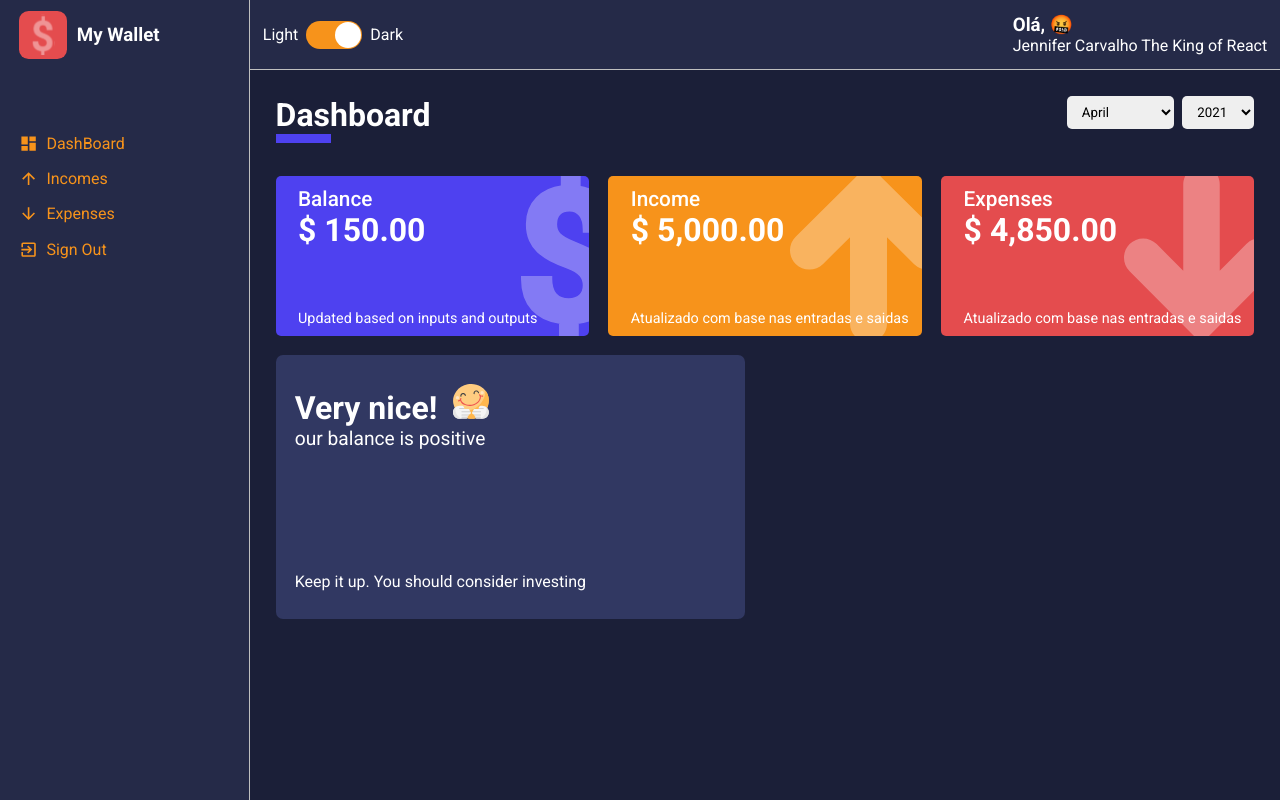
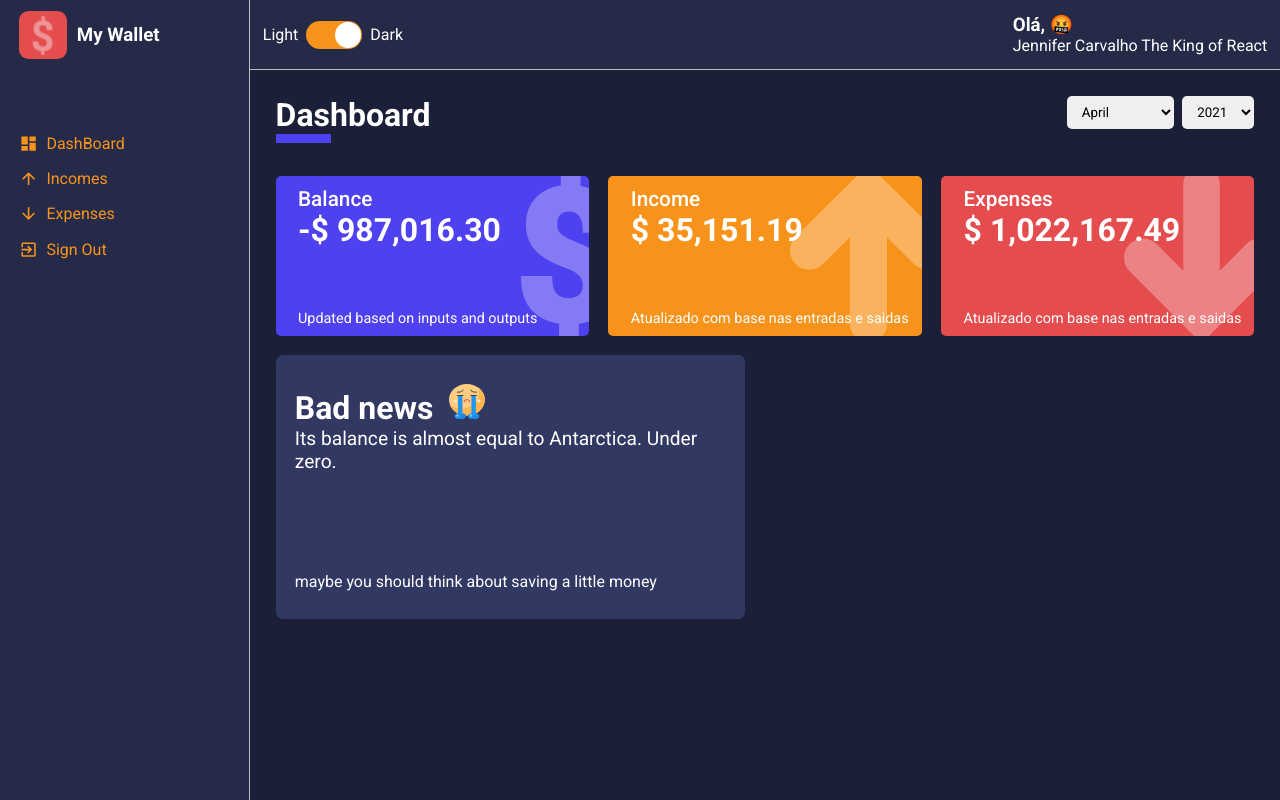
Before and after one commit to Wtheodoro/my-wallet, a React (Create React App) app: page /dashboard in a window 1280 px wide. Built offline with nearby package versions, Linux system fonts and the light colour scheme.

Commit message:
wallet stats

```diff
--- a/src/DB/expenses.ts
+++ b/src/DB/expenses.ts
@@ -47,7 +47,8 @@ const expenses = [
   {"description":"Plano de Saúde",        "amount":"300.00","type":"saída","frequency":"recurrent","date":"2020-07-23"},
   {"description":"Compras do mês",        "amount":"700.00","type":"saída","frequency":"recurrent","date":"2020-07-25"},
   {"description":"Cafeteira",             "amount":"250.00","type":"saída","frequency":"eventual",  "date":"2015-07-26"},
-  {"description":"Pizza",                 "amount":"60.00", "type":"saída","frequency":"eventual",  "date":"2000-07-19"}
+  {"description":"Pizza",                 "amount":"60.00", "type":"saída","frequency":"eventual",  "date":"2000-07-19"},
+  {"description":"Preço abusivo p/ teste",                 "amount":"1000000.00", "type":"saída","frequency":"eventual",  "date":"2021-04-19"},
 ]
 
 export default expenses
--- a/src/pages/Dashboard/index.tsx
+++ b/src/pages/Dashboard/index.tsx
@@ -10,6 +10,7 @@ import WalletBox from '../../components/contentSet/dashboardSet/WalletBox';
 import MessageBox from '../../components/contentSet/dashboardSet/MessageBox';
 import happyImg from '../../assets/happy.svg'
 import sadImg from '../../assets/sad.svg'
+import grinninImg from '../../assets/grinning.svg'
 
 
 const Dashboard: React.FC<IRouteParams> = ({ match }) => {
@@ -49,6 +50,66 @@ const Dashboard: React.FC<IRouteParams> = ({ match }) => {
     })
   }, [])
 
+  const totalExpenses = useMemo(() => {
+    let total: number = 0
+
+    expenses.map(i => {
+      const date = new Date(i.date)
+      const year = date.getFullYear()
+      const month = date.getMonth() + 1
+
+      if (month === selectedMonth && year === selectedYear) {
+        total += Number(i.amount)
+      }
+    })
+
+    return total
+  }, [selectedMonth, selectedYear])
+
+  const totalIncomes = useMemo(() => {
+    let total: number = 0
+
+    gains.map(i => {
+      const date = new Date(i.date)
+      const year = date.getFullYear()
+      const month = date.getMonth() + 1
+
+      if (month === selectedMonth && year === selectedYear) {
+        total += Number(i.amount)
+      }
+    })
+
+    return total
+  }, [selectedMonth, selectedYear])
+
+  const message = useMemo(() => {
+    if (totalIncomes-totalExpenses < 0) {
+      return {
+        title: 'Bad news',
+        description: 'Its balance is almost equal to Antarctica. Under zero.',
+        footerText: 'maybe you should think about saving a little money',
+        icon: sadImg
+      }
+
+    } else if(totalIncomes-totalExpenses === 0) {
+      return {
+        title: 'Zeros and zeros',
+        description: 'Balance is everything, but not when it comes to money.',
+        footerText: 'maybe you should think about saving a little money',
+        icon: grinninImg
+      }
+
+    } else {
+      return {
+        title: "Very nice!",
+        description: "Your balance is positive",
+        footerText: "Keep it up. You should consider investing",
+        icon: happyImg
+      }
+    }
+
+  }, [totalIncomes-totalExpenses])
+
   return (
     <Container>
       <ContentHeader title="Dashboard" lineColor="#4E41F0">
@@ -67,21 +128,21 @@ const Dashboard: React.FC<IRouteParams> = ({ match }) => {
       <Content>
         <WalletBox
           title={'Balance'}
-          amount={150.00}
+          amount={(totalIncomes - totalExpenses)}
           footerLabel={'Updated based on inputs and outputs'}
           icon='dolar'
           backgroundColor='#4E41F0'
         />
         <WalletBox
           title={'Income'}
-          amount={5000.00}
+          amount={totalIncomes}
           footerLabel={'Atualizado com base nas entradas e saidas'}
           icon='arrowUp'
           backgroundColor='#F7931B'
         />
         <WalletBox
           title={'Expenses'}
-          amount={4850.00}
+          amount={totalExpenses}
           footerLabel={'Atualizado com base nas entradas e saidas'}
           icon='arrowDown'
           backgroundColor='#E44C4E'
@@ -89,10 +150,10 @@ const Dashboard: React.FC<IRouteParams> = ({ match }) => {
       </Content>
 
       <MessageBox
-        title="Very nice!"
-        description="our balance is positive"
-        footerText="Keep it up. You should consider investing"
-        icon={happyImg}
+        title={message.title}
+        description={message.description}
+        footerText={message.footerText}
+        icon={message.icon}
       />
     </Container>
   )
```
Also changed, not shown: src/assets/grinning.svg (added).
